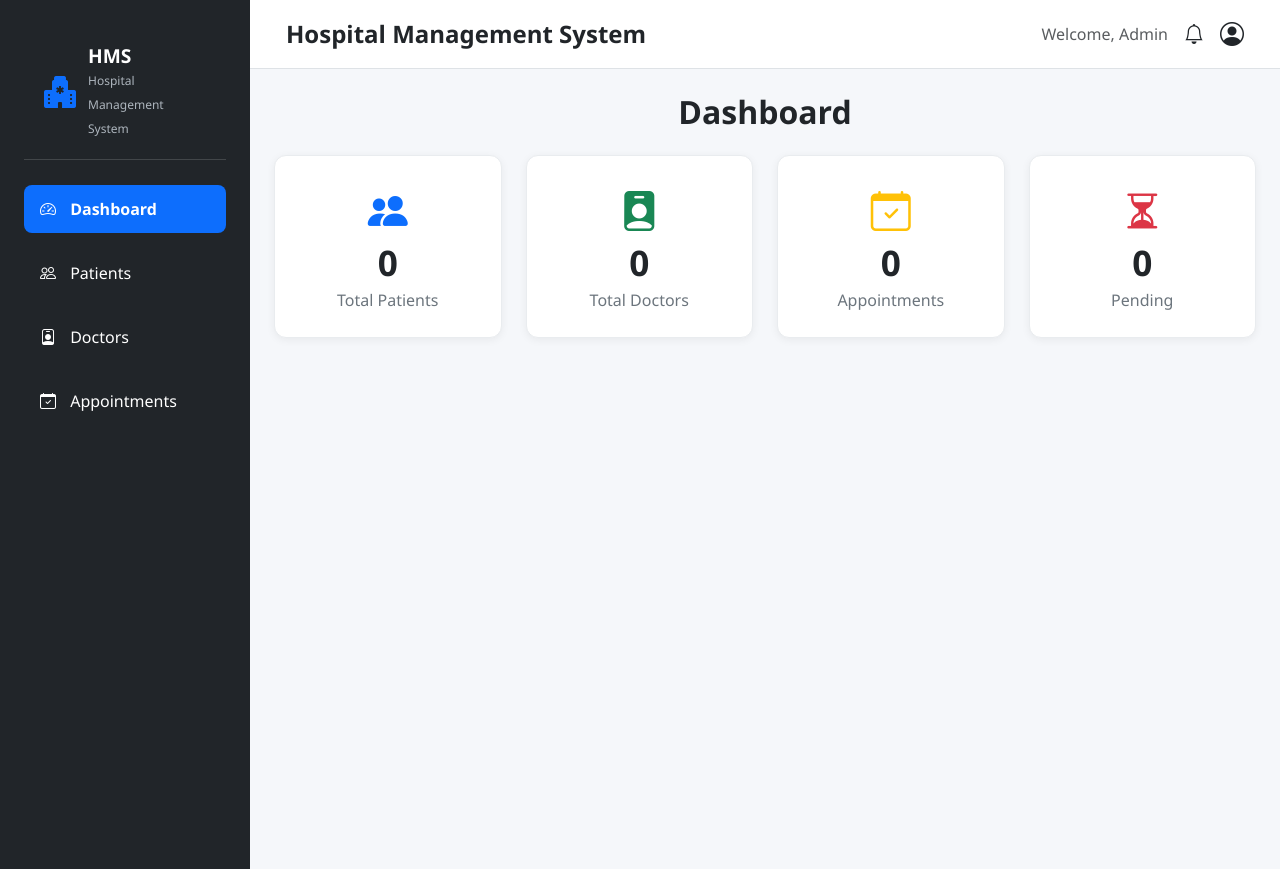
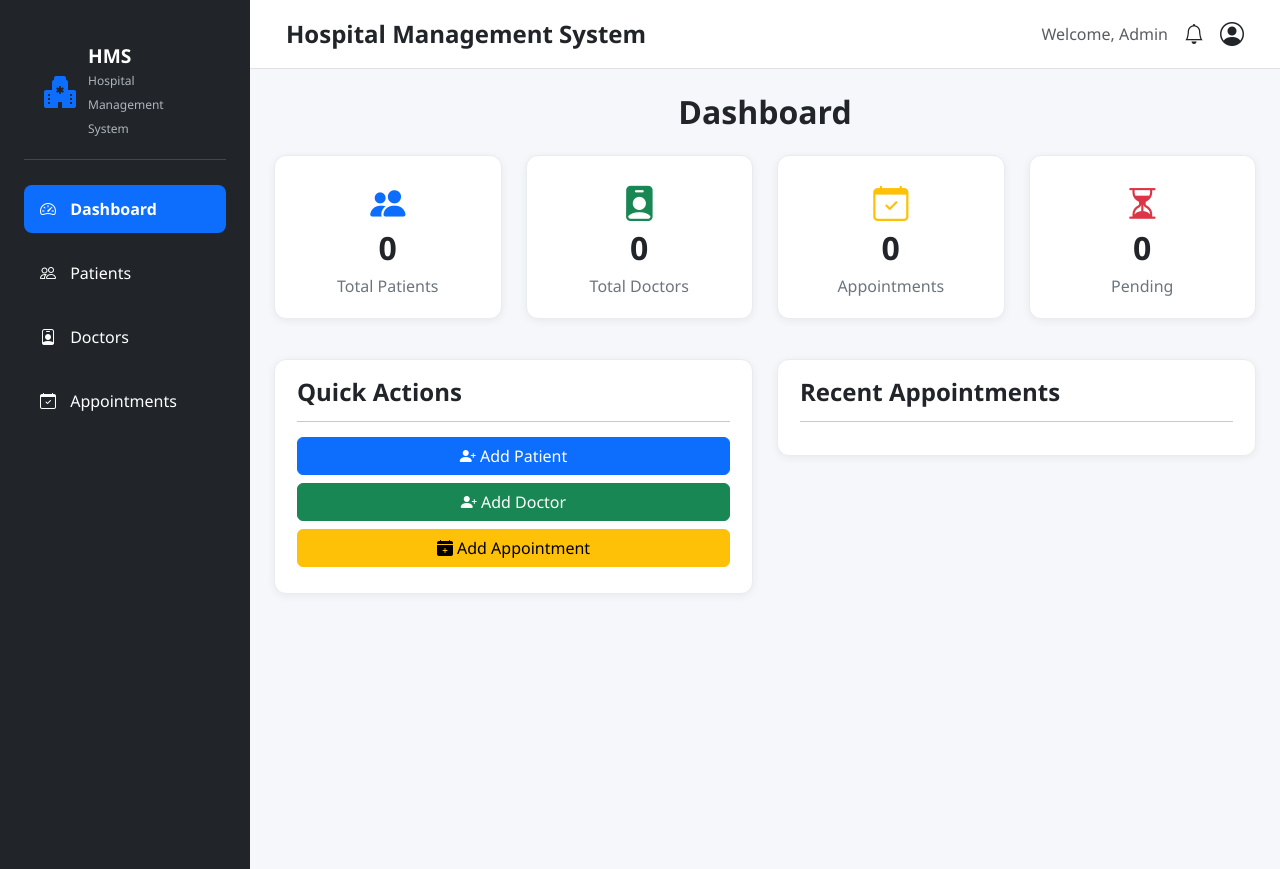
Before and after one commit to AmaanCoder786/hospital-management-system, a Flask app: page /dashboard in a window 1280 px wide. Run offline with Flask 3, Linux system fonts and the light colour scheme; data that the repository does not hold is empty.

Commit message:
Phase 2: Enhance dashboard with widgets and modern UI

```diff
--- a/app.py
+++ b/app.py
@@ -34,13 +34,30 @@ def dashboard():
     cursor.execute("SELECT COUNT(*) FROM appointments")
     total_appointments = cursor.fetchone()[0]
 
+    # Fetch the 5 most recent appointments
+    cursor.execute("""
+        SELECT
+            appointments.appointment_date,
+            appointments.appointment_time,
+            appointments.status,
+            patients.name AS patient_name,
+            doctors.name AS doctor_name
+        FROM appointments
+        JOIN patients ON appointments.patient_id = patients.id
+        JOIN doctors ON appointments.doctor_id = doctors.id
+        ORDER BY appointments.id DESC LIMIT 5
+    """)
+
+    recent_appointments = cursor.fetchall()
+
     connection.close()
 
     return render_template(
         "dashboard.html",
         total_patients=total_patients,
         total_doctors=total_doctors,
-        total_appointments=total_appointments
+        total_appointments=total_appointments,
+        recent_appointments=recent_appointments
     )
 
 # ----------------------
@@ -179,7 +196,7 @@ def doctors():
     return render_template("doctors.html", doctors=doctors)
 
 # Add a new doctor to the database
-@app.route("/add_doctor", methods=["GET", "POST"])
+@app.route("/add-doctor", methods=["GET", "POST"])
 def add_doctor():
     if request.method == "POST":
 
--- a/database/db.py
+++ b/database/db.py
@@ -2,4 +2,7 @@ import sqlite3
 
 def get_db_connection():
     connection = sqlite3.connect("database/hospital.db")
+
+    # Return rows as dictionary-like objects instead of tuples
+    connection.row_factory = sqlite3.Row
     return connection
--- a/static/css/style.css
+++ b/static/css/style.css
@@ -88,16 +88,16 @@ a {
    Navbar
 ========================== */
 
-
 /* ==========================
    Dashboard Cards
 ========================== */
+
 .dashboard-card {
     background-color: #ffffff;
     border-radius: 12px;
     border: 1px solid #e9ecef;
     box-shadow: 0 2px 8px rgba(0, 0, 0, 0.06);
-    transition: all 0.3s ease;
+    transition: transform 0.3s ease, box-shadow 0.3s ease;
 }
 
 .dashboard-card:hover {
@@ -105,15 +105,20 @@ a {
     box-shadow: 0 8px 20px rgba(0, 0, 0, 0.12);
 }
 
+.dashboard-card-body {
+    padding: 20px;
+    text-align: center;
+}
+
 .dashboard-icon {
-    font-size: 2.5rem;
-    margin-bottom: 8px;
+    font-size: 2.2rem;
+    margin-bottom: 10px;
 }
 
 .dashboard-number {
-    font-size: 2.2rem;
+    font-size: 2rem;
     font-weight: 700;
-    margin-bottom: 4px;
+    margin-bottom: 6px;
 }
 
 .dashboard-title {
@@ -122,11 +127,34 @@ a {
     margin: 0;
 }
 
-.dashboard-card-body {
-    padding:25px;
-    text-align: center;
+/* ==========================
+   Dashboard Widgets
+========================== */
+
+.dashboard-widget-body {
+    padding: 18px 22px;
 }
 
+.dashboard-widget-body h4 {
+    font-weight: 600;
+    margin-bottom: 10px;
+}
+
+.dashboard-widget-body hr {
+    margin: 15px 0;
+}
+
+/* ==========================
+   Dashboard Buttons
+========================== */
+
+.dashboard-card .btn {
+    transition: all 0.25s ease;
+}
+
+.dashboard-card .btn:hover {
+    transform: translateY(-2px);
+}
 /* ==========================
    Tables
 ========================== */
--- a/templates/dashboard.html
+++ b/templates/dashboard.html
@@ -2,10 +2,17 @@
 
 {% block content %}
 
+<!-- ==========================
+     Dashboard Statistics
+========================== -->
+
+<!-- Dashboard Page Heading -->
 <h2 class="text-center mb-4">Dashboard</h2>
 
+<!-- Dashboard Statistics Section -->
 <div class="row">
 
+    <!-- Total Patients Card -->
     <div class="col-md-3 mb-3">
         <div class="dashboard-card">
             <div class="dashboard-card-body">
@@ -16,6 +23,7 @@
         </div>
     </div>
 
+    <!-- Total Doctors Card -->
     <div class="col-md-3 mb-3">
         <div class="dashboard-card">
             <div class="dashboard-card-body">
@@ -26,6 +34,7 @@
         </div>
     </div>
 
+    <!-- Total Appointments Card -->
     <div class="col-md-3 mb-3">
         <div class="dashboard-card">
             <div class="dashboard-card-body">
@@ -36,6 +45,7 @@
         </div>
     </div>
 
+    <!-- Pending Appointments Card -->
     <div class="col-md-3 mb-3">
         <div class="dashboard-card">
             <div class="dashboard-card-body">
@@ -48,4 +58,64 @@
 
 </div>
 
+<!-- ==========================
+     Quick Actions Section
+========================== -->
+
+ <div class="row mt-4">
+    <!-- Quick Actions Widgets-->
+    <div class="col-lg-6">
+        <div class="dashboard-card">
+            <div class="dashboard-widget-body">
+                <h4>Quick Actions</h4>
+                <hr>
+                <a href="/add-patient" class="btn btn-primary w-100 mb-2">
+                    <i class="bi bi-person-plus-fill"></i>
+                    Add Patient
+                </a>
+                <a href="/add-doctor" class="btn btn-success w-100 mb-2">
+                    <i class="bi bi-person-plus-fill"></i>
+                    Add Doctor
+                </a>
+                <a href="/add-appointment" class="btn btn-warning w-100 mb-2">
+                    <i class="bi bi-calendar-plus-fill"></i>
+                    Add Appointment
+                </a>
+            </div>
+        </div>
+    </div>
+
+    <!-- Recent Appointments Widget -->
+    <div class="col-lg-6">
+        <div class="dashboard-card">
+            <div class="dashboard-widget-body">
+                <h4>Recent Appointments</h4>
+                <hr>
+                {% for appointment in recent_appointments %}
+                <div class="mb-3">
+                    <h6 class="fw-bold mb-2">
+                        <i class="bi bi-person-fill text-primary"></i>
+                        {{ appointment["patient_name"] }}
+                    </h6>
+
+                    <p class="mb-1 text-muted">
+                        <i class="bi bi-person-badge-fill text-success"></i> {{ appointment["doctor_name"] }}
+                    </p>
+
+                    <p class="mb-0 text-muted">
+                        <i class="bi bi-calendar-event text-warning"></i>
+                        {{ appointment["appointment_date"] }}
+                        &nbsp;|&nbsp;
+                        {{ appointment["appointment_time"] }}
+                    </p>
+                </div>
+
+                {% if not loop.last %}
+                <hr>
+                {% endif %}
+                {% endfor %}
+            </div>
+        </div>
+    </div>
+ </div>
 {% endblock %}
--- a/templates/doctors.html
+++ b/templates/doctors.html
@@ -4,7 +4,7 @@
 
 <h2 class="text-center mb-4">Doctors</h2>
 
-<a href="/add_doctor" class="btn btn-primary mb-3">
+<a href="/add-doctor" class="btn btn-primary mb-3">
     Add Doctor
 </a>
 
```
